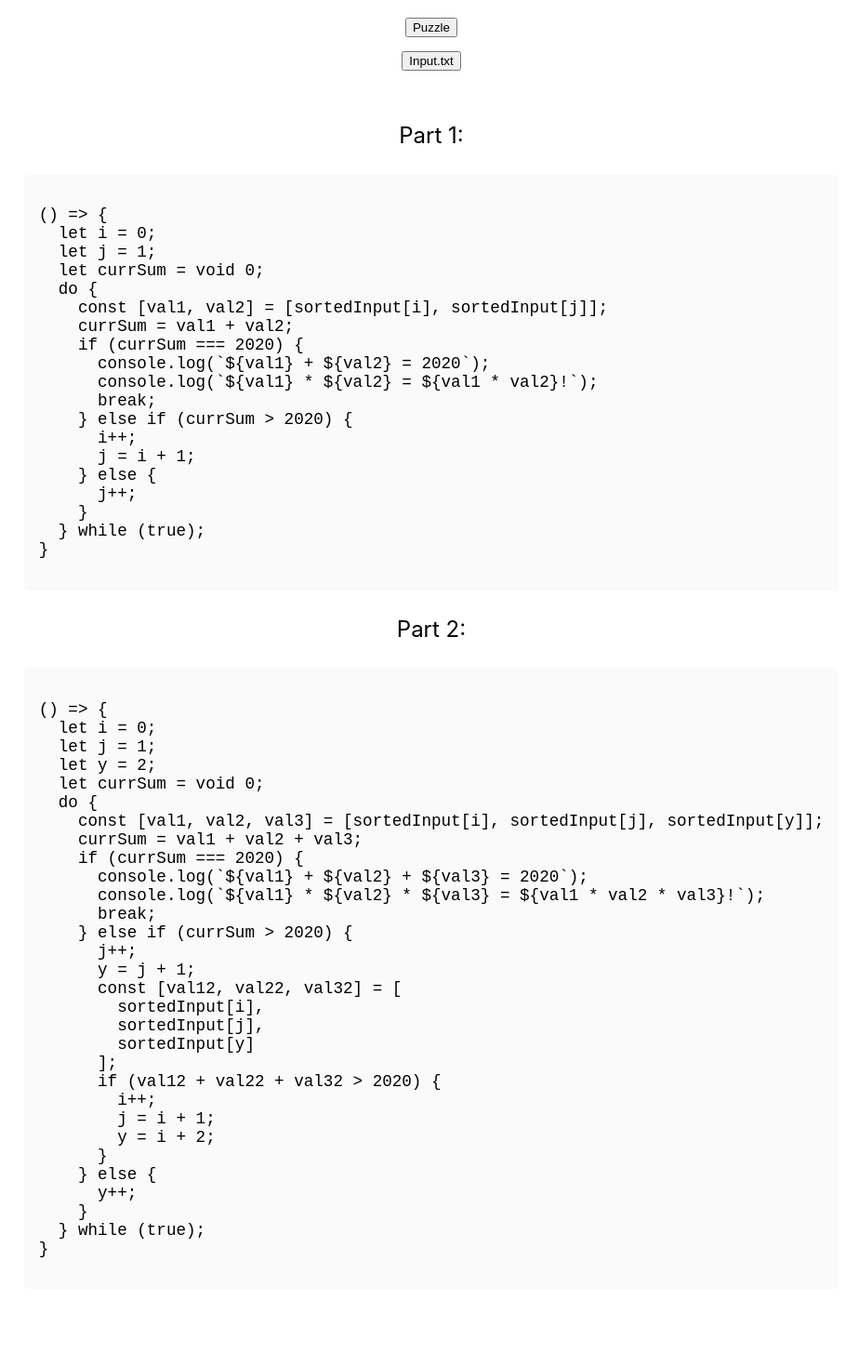
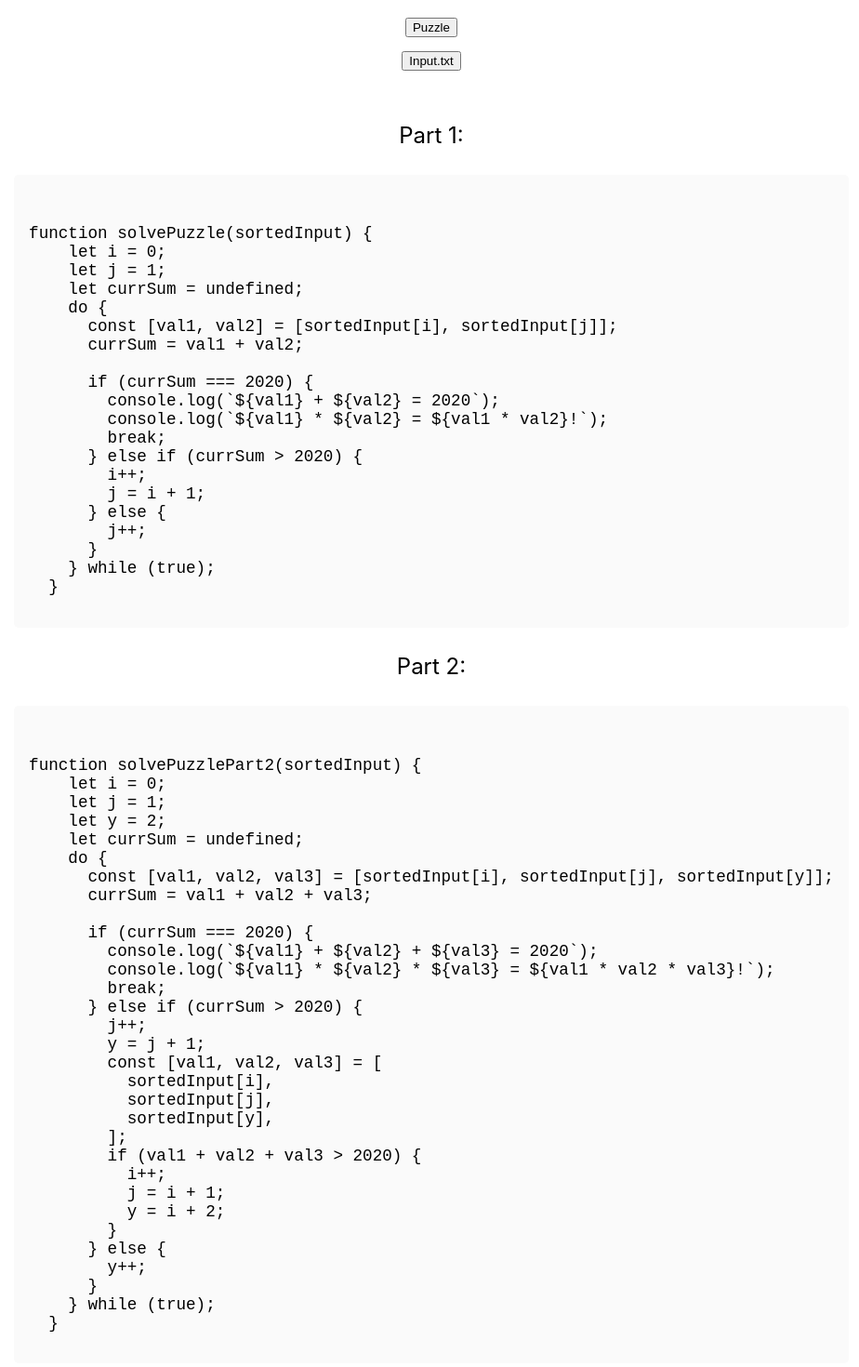
Before and after one commit to planktoon1/Advent-of-code-2020, a Next.js app: page /day/one in a window 1280 px wide. Shown: the part 162-1632 px from the top of the page at 93% size, without its empty margins (176-1100 px from the left). Built offline with nearby package versions, Linux system fonts and the light colour scheme.

Commit message:
Avoid showing compiled code..

```diff
--- /dev/null
+++ b/pages/day/one/functions.ts
@@ -0,0 +1,106 @@
+export function solvePuzzle(sortedInput) {
+  let i = 0;
+  let j = 1;
+  let currSum = undefined;
+  do {
+    const [val1, val2] = [sortedInput[i], sortedInput[j]];
+    currSum = val1 + val2;
+
+    if (currSum === 2020) {
+      console.log(`${val1} + ${val2} = 2020`);
+      console.log(`${val1} * ${val2} = ${val1 * val2}!`);
+      break;
+    } else if (currSum > 2020) {
+      i++;
+      j = i + 1;
+    } else {
+      j++;
+    }
+  } while (true);
+}
+export const d1p1_functionAsText = `
+function solvePuzzle(sortedInput) {
+    let i = 0;
+    let j = 1;
+    let currSum = undefined;
+    do {
+      const [val1, val2] = [sortedInput[i], sortedInput[j]];
+      currSum = val1 + val2;
+
+      if (currSum === 2020) {
+        console.log(\`\${val1} + \${val2} = 2020\`);
+        console.log(\`\${val1} * \${val2} = \${val1 * val2}!\`);
+        break;
+      } else if (currSum > 2020) {
+        i++;
+        j = i + 1;
+      } else {
+        j++;
+      }
+    } while (true);
+  }
+`;
+export function solvePuzzlePart2(sortedInput) {
+  let i = 0;
+  let j = 1;
+  let y = 2;
+  let currSum = undefined;
+  do {
+    const [val1, val2, val3] = [sortedInput[i], sortedInput[j], sortedInput[y]];
+    currSum = val1 + val2 + val3;
+
+    if (currSum === 2020) {
+      console.log(`${val1} + ${val2} + ${val3} = 2020`);
+      console.log(`${val1} * ${val2} * ${val3} = ${val1 * val2 * val3}!`);
+      break;
+    } else if (currSum > 2020) {
+      j++;
+      y = j + 1;
+      const [val1, val2, val3] = [
+        sortedInput[i],
+        sortedInput[j],
+        sortedInput[y],
+      ];
+      if (val1 + val2 + val3 > 2020) {
+        i++;
+        j = i + 1;
+        y = i + 2;
+      }
+    } else {
+      y++;
+    }
+  } while (true);
+}
+export const d1p2_functionAsText = `
+function solvePuzzlePart2(sortedInput) {
+    let i = 0;
+    let j = 1;
+    let y = 2;
+    let currSum = undefined;
+    do {
+      const [val1, val2, val3] = [sortedInput[i], sortedInput[j], sortedInput[y]];
+      currSum = val1 + val2 + val3;
+
+      if (currSum === 2020) {
+        console.log(\`\${val1} + \${val2} + \${val3} = 2020\`);
+        console.log(\`\${val1} * \${val2} * \${val3} = \${val1 * val2 * val3}!\`);
+        break;
+      } else if (currSum > 2020) {
+        j++;
+        y = j + 1;
+        const [val1, val2, val3] = [
+          sortedInput[i],
+          sortedInput[j],
+          sortedInput[y],
+        ];
+        if (val1 + val2 + val3 > 2020) {
+          i++;
+          j = i + 1;
+          y = i + 2;
+        }
+      } else {
+        y++;
+      }
+    } while (true);
+  }
+`;
--- a/pages/day/one/index.tsx
+++ b/pages/day/one/index.tsx
@@ -1,13 +1,16 @@
 import styles from "../../../styles/Home.module.css";
 import React, { useEffect } from "react";
 import Link from "next/link";
+import {
+  d1p1_functionAsText,
+  d1p2_functionAsText,
+  solvePuzzle,
+} from "./functions";
 
 const one = () => {
   useEffect(() => {
-    solvePuzzle();
+    solvePuzzle(sortedInput);
   }, [input]);
-  const d1p11SolutionAstext = "" + solvePuzzle;
-  const d1p2SolutionAstext = "" + solvePuzzlePart2;
   return (
     <div className={styles.container}>
       <main className={styles.main}>
@@ -33,11 +36,11 @@ const one = () => {
         <div>
           <p className={styles.description}>Part 1:</p>
           <div className={styles.code}>
-            <pre>{d1p11SolutionAstext}</pre>
+            <pre>{d1p1_functionAsText}</pre>
           </div>
           <p className={styles.description}>Part 2:</p>
           <div className={styles.code}>
-            <pre>{d1p2SolutionAstext}</pre>
+            <pre>{d1p2_functionAsText}</pre>
           </div>
         </div>
       </main>
@@ -250,55 +253,3 @@ const sortedInput = input
   .map(Number)
   .sort((a, b) => a - b);
 export default one;
-
-const solvePuzzle = () => {
-  let i = 0;
-  let j = 1;
-  let currSum = undefined;
-  do {
-    const [val1, val2] = [sortedInput[i], sortedInput[j]];
-    currSum = val1 + val2;
-
-    if (currSum === 2020) {
-      console.log(`${val1} + ${val2} = 2020`);
-      console.log(`${val1} * ${val2} = ${val1 * val2}!`);
-      break;
-    } else if (currSum > 2020) {
-      i++;
-      j = i + 1;
-    } else {
-      j++;
-    }
-  } while (true);
-};
-const solvePuzzlePart2 = () => {
-  let i = 0;
-  let j = 1;
-  let y = 2;
-  let currSum = undefined;
-  do {
-    const [val1, val2, val3] = [sortedInput[i], sortedInput[j], sortedInput[y]];
-    currSum = val1 + val2 + val3;
-
-    if (currSum === 2020) {
-      console.log(`${val1} + ${val2} + ${val3} = 2020`);
-      console.log(`${val1} * ${val2} * ${val3} = ${val1 * val2 * val3}!`);
-      break;
-    } else if (currSum > 2020) {
-      j++;
-      y = j + 1;
-      const [val1, val2, val3] = [
-        sortedInput[i],
-        sortedInput[j],
-        sortedInput[y],
-      ];
-      if (val1 + val2 + val3 > 2020) {
-        i++;
-        j = i + 1;
-        y = i + 2;
-      }
-    } else {
-      y++;
-    }
-  } while (true);
-};
--- a/styles/Home.module.css
+++ b/styles/Home.module.css
@@ -15,6 +15,7 @@
   display: flex;
   flex-direction: column;
   align-items: center;
+  min-width: fit-content;
 }
 
 .footer {
@@ -71,6 +72,7 @@
   font-family: Menlo, Monaco, Lucida Console, Liberation Mono, DejaVu Sans Mono,
     Bitstream Vera Sans Mono, Courier New, monospace;
   width: 100%;
+
   padding: 1rem;
   box-sizing: border-box;
 }
```
